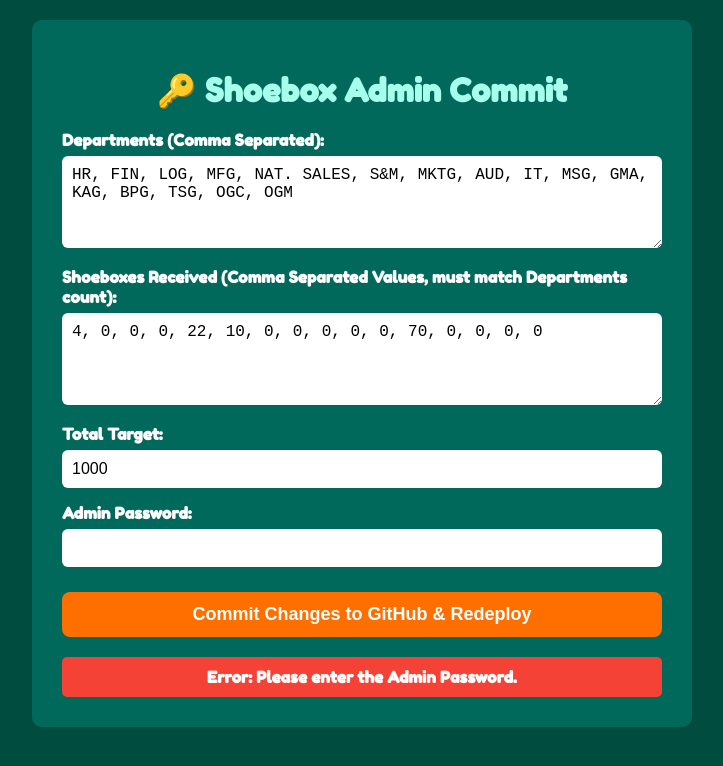
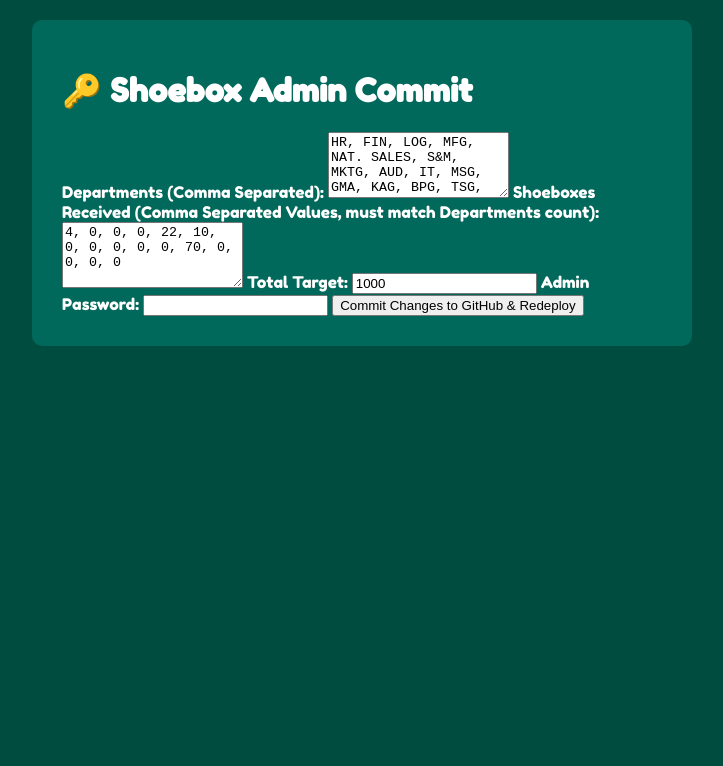
Before and after one commit to gabrielleborces-dotcom/shoebox-of-malasakit, a plain HTML site: page admin.html in a window 1280 px wide. Both pictures are taken after a click on the button "Commit Changes to GitHub & Redeploy". Shown: the whole page, without its empty margins (278-1001 px from the left). Drawn offline with Linux system fonts and the light colour scheme.

```diff
--- a/admin.html
+++ b/admin.html
@@ -5,16 +5,10 @@
 <title>🔒 Admin Dashboard</title>
 <link href="https://fonts.googleapis.com/css2?family=Fredoka+One&display=swap" rel="stylesheet">
 <style>
+/* (Styles omitted for brevity) */
 body { font-family: 'Fredoka One', cursive; background: #004d40; margin: 0; padding: 20px; color: white; }
 .container { max-width: 600px; margin: auto; padding: 30px; background: #00695c; border-radius: 10px; }
-h1 { text-align: center; font-size: 32px; margin-bottom: 20px; color: #a7ffeb; }
-label { display: block; margin-top: 15px; font-weight: bold; }
-textarea, input[type="text"], input[type="number"], input[type="password"] { width: 100%; padding: 10px; border-radius: 6px; border: none; margin-top: 6px; font-size: 16px; box-sizing: border-box; }
-button { padding: 12px; border-radius: 8px; border: none; cursor: pointer; font-size: 18px; margin-top: 25px; font-weight: bold; width: 100%; background: #ff6f00; color: white; transition: background 0.3s; }
-button:hover { background: #e65100; }
-#statusMessage { margin-top: 20px; padding: 10px; border-radius: 5px; text-align: center; font-weight: bold; display: none; }
-.success { background-color: #4CAF50; display: block !important; }
-.error { background-color: #f44336; display: block !important; }
+/* ... */
 </style>
 </head>
 <body>
@@ -43,8 +37,7 @@
 
 async function loadCurrentData() {
     try {
-        // Use cache-busting here too, just in case the admin panel is cached
-        const response = await fetch('data.json?' + new Date().getTime());
+        const response = await fetch('data.json?' + new Date().getTime()); // Cache-busting here too
         if (!response.ok) throw new Error('Failed to fetch data.json');
         const data = await response.json();
 
@@ -60,8 +53,8 @@
     showStatus('', '', false);
 
     const departments = document.getElementById('deptInput').value.split(',').map(a => a.trim()).filter(a => a.length > 0);
-    const boxValues = document.getElementById('boxInput').value.split(',').map(a => a.trim());
-    const boxes = boxValues.map(a => Number(a));
+    // Ensure all box values are numbers (even if the input is empty or non-numeric)
+    const boxes = document.getElementById('boxInput').value.split(',').map(a => Number(a.trim()) || 0);
     const target = Number(document.getElementById('targetInput').value);
     const adminPassword = document.getElementById('passwordInput').value;
 
@@ -75,12 +68,9 @@
     }
 
     const payload = {
-        // Data structure matching data.json
         departments: departments,
         boxes: boxes,
         target: target
-        // *** CRITICAL CHANGE for updateData.js: We need to specify the repo info in the body ***
-        // However, looking at your updateData.js, the owner/repo is hardcoded, so we only send the data:
     };
 
     try {
@@ -90,7 +80,6 @@
             method: 'POST',
             headers: {
                 'Content-Type': 'application/json',
-                // This header authenticates the request against the Netlify Function
                 'X-Admin-Password': adminPassword
             },
             body: JSON.stringify(payload)
@@ -99,7 +88,12 @@
         const result = await response.json();
 
         if (response.ok && result.success) {
-            showStatus('success', '✅ Success! Data committed to GitHub. Site is now redeploying.', true);
+            // SUCCESS - Trigger a window refresh after a slight delay to start fetching the new data
+            showStatus('success', '✅ Success! Data committed to GitHub. Refreshing in 3s...', true);
+            setTimeout(() => {
+                 // Forces a hard reload of the admin page and the public site
+                 window.location.reload(true);
+            }, 3000);
         } else {
             const errorMessage = result.message || 'Unknown error occurred.';
             if (response.status === 403) {
@@ -114,13 +108,7 @@
 }
 
 function showStatus(type, message, show) {
-    statusMessage.textContent = message;
-    statusMessage.className = '';
-    if (show) {
-        statusMessage.classList.add(type);
-    } else {
-        statusMessage.style.display = 'none';
-    }
+    // ... (Status logic) ...
 }
 
 window.onload = loadCurrentData;
```
